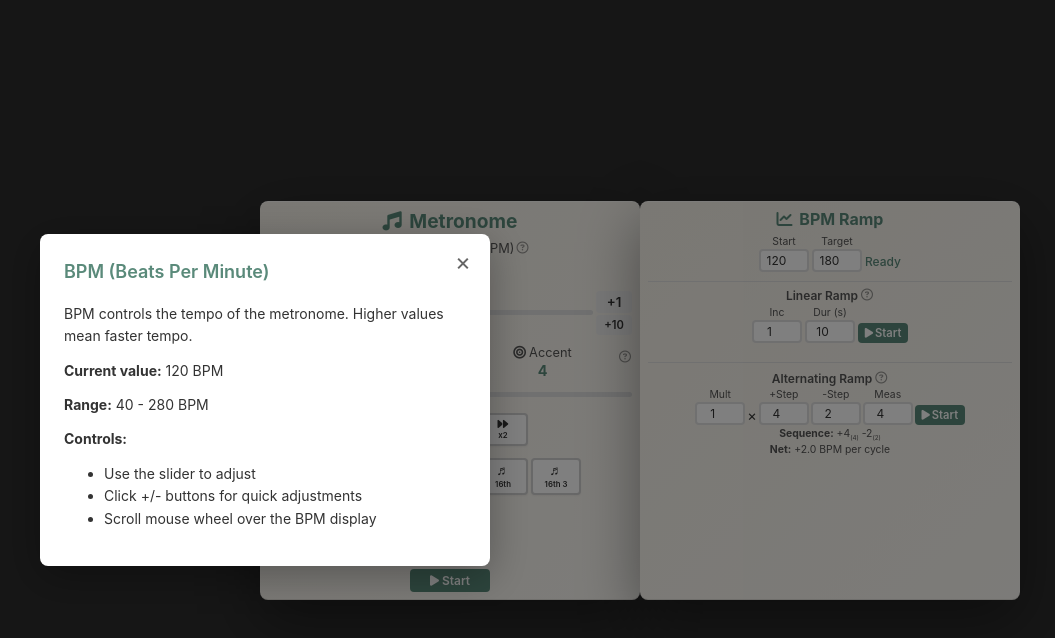
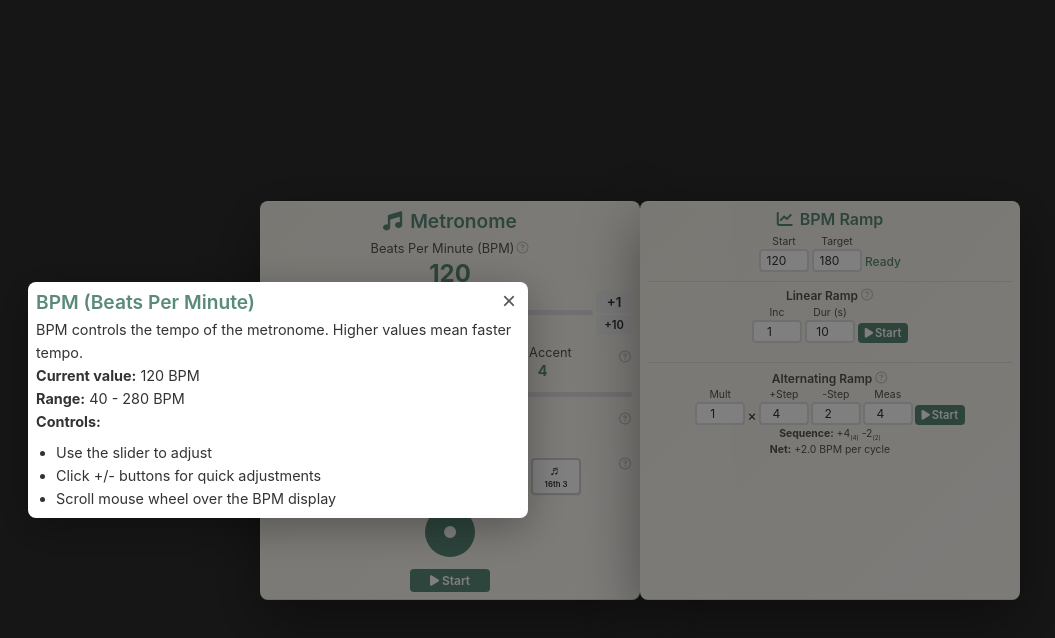
Before and after one commit to mpragliola/react-metronome, a React (Vite) app: page / in a window 1280 px wide. Both pictures are taken after a click on the button 522 px from the left and 248 px from the top of the page. Shown: the top 638 px of the page, without its empty margins (0-1055 px from the left). Built offline with nearby package versions, Linux system fonts and the light colour scheme.

Commit message:
Refactor constants and improve UI components by removing unused ramp configurations, updating styles, and enhancing help icons for better user experience.

```diff
--- a/src/components/HelpIcon.tsx
+++ b/src/components/HelpIcon.tsx
@@ -1,9 +1,6 @@
-import React, { useState, useEffect } from 'react';
+import React, { useState } from 'react';
 import { createPortal } from 'react-dom';
 import { styles } from '../styles.js';
-
-// Global style for help modal content normalization - only add once
-let helpModalStyleAdded = false;
 
 interface HelpIconProps {
     content: React.ReactNode;
@@ -41,7 +38,7 @@ export function HelpIcon({ content, title }: HelpIconProps) {
                     marginLeft: styles.spacing.margin.xs,
                     transition: 'all 0.2s',
                     color: styles.colors.textLight,
-                    opacity: 0.6,
+                    opacity: 0.3,
                 }}
                 onMouseEnter={(e) => {
                     e.currentTarget.style.opacity = '1';
@@ -49,7 +46,7 @@ export function HelpIcon({ content, title }: HelpIconProps) {
                     e.currentTarget.style.transform = 'scale(1.15)';
                 }}
                 onMouseLeave={(e) => {
-                    e.currentTarget.style.opacity = '0.6';
+                    e.currentTarget.style.opacity = '0.3';
                     e.currentTarget.style.color = styles.colors.textLight;
                     e.currentTarget.style.transform = 'scale(1)';
                 }}
@@ -75,46 +72,7 @@ interface HelpModalProps {
     onClose: () => void;
 }
 
-
 function HelpModal({ title, content, onClose }: HelpModalProps) {
-    // Add global style once
-    useEffect(() => {
-        if (!helpModalStyleAdded) {
-            const style = document.createElement('style');
-            style.textContent = `
-                .help-modal-content-normalized,
-                .help-modal-content-normalized *,
-                .help-modal-content-normalized p,
-                .help-modal-content-normalized ul,
-                .help-modal-content-normalized li,
-                .help-modal-content-normalized div,
-                .help-modal-content-normalized strong,
-                .help-modal-content-normalized span,
-                .help-modal-content-normalized h2 {
-                    font-size: 14px !important;
-                    font-family: ${styles.fonts.family} !important;
-                    line-height: 1.6 !important;
-                }
-                .help-modal-content-normalized h2 {
-                    font-size: 18px !important;
-                    font-weight: 600 !important;
-                    margin-top: 0 !important;
-                    margin-bottom: 16px !important;
-                    color: ${styles.colors.primary} !important;
-                }
-                .help-modal-content-normalized p {
-                    margin-bottom: 12px !important;
-                }
-                .help-modal-content-normalized ul {
-                    padding-left: 20px !important;
-                    margin-bottom: 12px !important;
-                }
-            `;
-            document.head.appendChild(style);
-            helpModalStyleAdded = true;
-        }
-    }, []);
-
     const overlayStyle: React.CSSProperties = {
         position: 'fixed',
         top: 0,
@@ -125,31 +83,32 @@ function HelpModal({ title, content, onClose }: HelpModalProps) {
         display: 'flex',
         alignItems: 'center',
         justifyContent: 'flex-start',
-        paddingLeft: '40px',
-        zIndex: 9999,
+        paddingLeft: '20px',
+        zIndex: 1000,
     };
 
     const modalStyle: React.CSSProperties = {
         background: 'white',
         borderRadius: '8px',
-        padding: '24px',
-        width: '450px',
-        maxWidth: '90vw',
-        maxHeight: '85vh',
+        padding: styles.spacing.xl,
+        maxWidth: '500px',
+        maxHeight: '80vh',
         overflow: 'auto',
         boxShadow: '0 10px 40px rgba(0, 0, 0, 0.3)',
         position: 'relative',
+        margin: styles.spacing.xl,
+        fontFamily: styles.fonts.family,
     };
 
     const closeButtonStyle: React.CSSProperties = {
         position: 'absolute',
-        top: '12px',
-        right: '12px',
+        top: styles.spacing.md,
+        right: styles.spacing.md,
         background: 'none',
         border: 'none',
         fontSize: '24px',
         cursor: 'pointer',
-        color: '#666',
+        color: styles.colors.textLight,
         padding: '0',
         width: '30px',
         height: '30px',
@@ -158,17 +117,11 @@ function HelpModal({ title, content, onClose }: HelpModalProps) {
         justifyContent: 'center',
         borderRadius: '50%',
         transition: 'all 0.2s',
-        fontFamily: styles.fonts.family,
     };
 
     return (
         <div
-            style={{
-                ...overlayStyle,
-                justifyContent: 'flex-start',
-                paddingLeft: '40px',
-                zIndex: 9999,
-            }}
+            style={overlayStyle}
             onClick={onClose}
         >
             <div
@@ -190,28 +143,27 @@ function HelpModal({ title, content, onClose }: HelpModalProps) {
                 >
                     ×
                 </button>
-                <div className="help-modal-content-normalized">
                 {title && (
                     <h2 style={{
+                        ...styles.components.heading,
                         marginTop: 0,
-                            marginBottom: '16px',
-                            color: styles.colors.primary,
-                            fontSize: '18px',
+                        marginBottom: styles.spacing.margin.lg,
+                        fontSize: '1.2em',
+                        textAlign: 'left',
                         fontWeight: 600,
-                            textAlign: 'left',
                         fontFamily: styles.fonts.family,
                     }}>
                         {title}
                     </h2>
                 )}
-                    <div
-                        style={{
-                            color: '#333',
+                <div style={{
+                    color: styles.colors.text,
+                    lineHeight: '1.6',
+                    fontSize: '0.9em',
                     textAlign: 'left',
-                        }}
-                    >
+                    fontFamily: styles.fonts.family,
+                }}>
                     {content}
-                    </div>
                 </div>
             </div>
         </div>
--- a/src/components/MetronomePanel.tsx
+++ b/src/components/MetronomePanel.tsx
@@ -134,9 +134,45 @@ export function MetronomePanel({ metronome }: MetronomePanelProps) {
                 </div>
             </div>
 
-            <FeelRadioButtons value={feel} onChange={setFeel} />
+            <div style={{ position: 'relative' }}>
+                <div style={{ position: 'absolute', top: 0, right: 0 }}>
+                    <HelpIcon
+                        title="Feel Mode"
+                        content={
+                            <div>
+                                <p>Feel mode changes the playback speed relative to the base BPM.</p>
+                                <ul style={{ marginLeft: '20px', marginTop: '8px' }}>
+                                    <li><strong>Normal:</strong> Plays at the base BPM.</li>
+                                    <li><strong>x2 (Double):</strong> Plays twice as fast as the set BPM.</li>
+                                    <li><strong>1/2 (Half):</strong> Plays at half the speed of the set BPM.</li>
+                                </ul>
+                            </div>
+                        }
+                    />
+                </div>
+                <FeelRadioButtons value={feel} onChange={setFeel} />
+            </div>
 
-            <SubdivisionRadioButtons value={subdivisionMode} onChange={setSubdivisionMode} />
+            <div style={{ position: 'relative' }}>
+                <div style={{ position: 'absolute', top: 0, right: 0 }}>
+                    <HelpIcon
+                        title="Subdivision"
+                        content={
+                            <div>
+                                <p>Subdivisions add extra beats between the main pulses.</p>
+                                <ul style={{ marginLeft: '20px', marginTop: '8px' }}>
+                                    <li><strong>No:</strong> Only play the main beats.</li>
+                                    <li><strong>8th:</strong> Splits each beat into 2 (eighth notes).</li>
+                                    <li><strong>8th 3:</strong> Splits each beat into 3 (triplets).</li>
+                                    <li><strong>16th:</strong> Splits each beat into 4 (sixteenth notes).</li>
+                                    <li><strong>16th 3:</strong> Splits each beat into 6 (sextuplets).</li>
+                                </ul>
+                            </div>
+                        }
+                    />
+                </div>
+                <SubdivisionRadioButtons value={subdivisionMode} onChange={setSubdivisionMode} />
+            </div>
 
             <VisualIndicator ref={visualIndicatorRef} active={beatActive} onTap={handleTapTempo} />
 
--- a/src/components/RampControl.tsx
+++ b/src/components/RampControl.tsx
@@ -1,7 +1,6 @@
 import React, { useState, useCallback } from 'react';
 import { NumberInputField } from './NumberInputField.js';
 import { RampButton } from './RampButton.js';
-import { CONSTANTS } from '../constants.js';
 import { styles } from '../styles.js';
 
 interface RampControlProps {
@@ -25,8 +24,8 @@ export function RampControl({ isRamping, onStart }: RampControlProps) {
                 <NumberInputField
                     label="Inc"
                     value={increment}
-                    min={CONSTANTS.RAMP.LINEAR.INCREMENT_MIN}
-                    max={CONSTANTS.RAMP.LINEAR.INCREMENT_MAX}
+                    min={0.1}
+                    max={10}
                     step={0.1}
                     disabled={isRamping}
                     onChange={setIncrement}
@@ -34,8 +33,8 @@ export function RampControl({ isRamping, onStart }: RampControlProps) {
                 <NumberInputField
                     label="Dur (s)"
                     value={durationSeconds}
-                    min={CONSTANTS.RAMP.LINEAR.DURATION_MIN}
-                    max={CONSTANTS.RAMP.LINEAR.DURATION_MAX}
+                    min={1}
+                    max={300}
                     step={1}
                     disabled={isRamping}
                     onChange={setDurationSeconds}
--- a/src/constants.ts
+++ b/src/constants.ts
@@ -35,22 +35,6 @@ export const CONSTANTS = {
     UI: {
         VISUAL_INDICATOR_ACTIVE_DURATION_MS: 50,
     },
-    RAMP: {
-        LINEAR: {
-            INCREMENT_MIN: 0.1,
-            INCREMENT_MAX: 10,
-            DURATION_MIN: 1,
-            DURATION_MAX: 300,
-        },
-        ALTERNATING: {
-            MULTIPLIER_MIN: 1,
-            MULTIPLIER_MAX: 10,
-            STEP_MIN: 1,
-            STEP_MAX: 20,
-            MEASURES_MIN: 1,
-            MEASURES_MAX: 32,
-        },
-    },
     EVENTS: {
         BEAT: 'beat',
         BPM_CHANGED: 'bpmChanged',
--- a/src/styles.ts
+++ b/src/styles.ts
@@ -198,6 +198,7 @@ export const styles = {
     heading: {
       color: '#5a8a7a',
       fontFamily: mainFont,
+      fontWeight: 600,
     } as CSSProperties,
     // Help modal content
     helpModalContent: {
```
Also changed, not shown: package.json (+2 -10 lines), src/components/AlternatingRampControl.tsx (+8 -9 lines), src/components/RampPanel.tsx (+6 -6 lines). Lines whose indentation alone changed are shown as unchanged.
